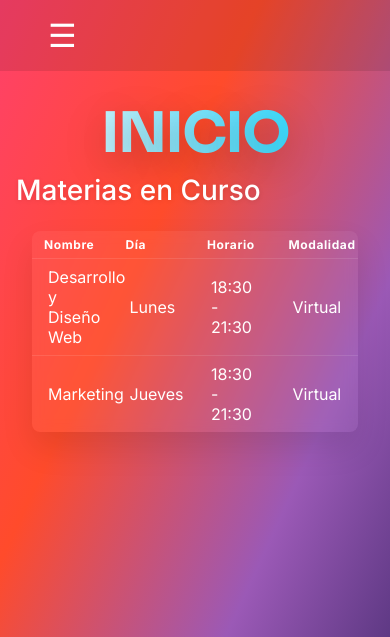
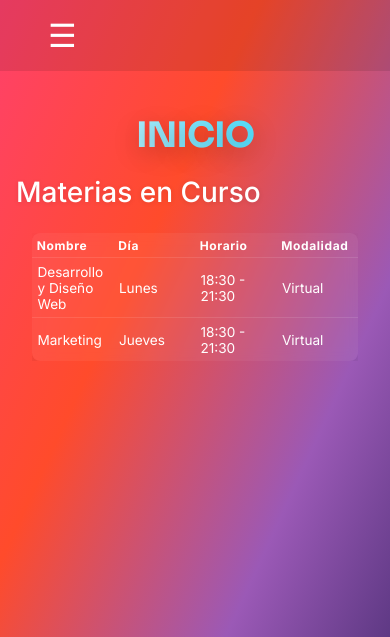
Before and after one commit to agustinlopez1-uade/Lopez_1224122-_21042025_UVA2_PARCIAL, a plain HTML site: page index.html in a window 390 px wide. Shown: the top 637 px of the page. Drawn offline with Linux system fonts and the light colour scheme.

Commit message:
correccion responsive pantallas mas pequenas

```diff
--- a/styles.css
+++ b/styles.css
@@ -386,8 +386,47 @@ li:hover {
       padding: 0.5em 0;
   }
 
-  th{
+  .encabezado h1 {
+    font-size: 2.2em;
+    padding: 0.3em 0;
+    line-height: 1.2;
+    text-align: center;
+    word-break: break-word;
+  }
+
+  .contenedor-lista {
+    padding: 1.2em 1em;
+    width: 100%;
+    max-width: none;
+    box-sizing: border-box;
+  }
+
+  .sobre-mi-contenido {
+    flex-direction: column;
+    align-items: center;
+    text-align: center;
+    padding: 1.5em 1em;
+  }
+
+  .tabla-contenido {
+    overflow-x: auto;
+  }
+
+  table {
+    width: 100%;
+    table-layout: fixed;
+    word-wrap: break-word;
+    border-collapse: collapse;
+  }
+
+  th {
     font-size: 0.75em;
+    padding: 0.4em;
+  }
+
+  td {
+    font-size: 0.85em;
+    padding: 0.4em;
   }
 
   .sobre-mi-contenido {
```
